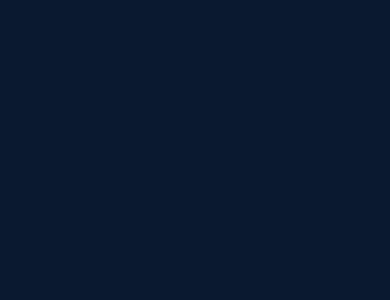
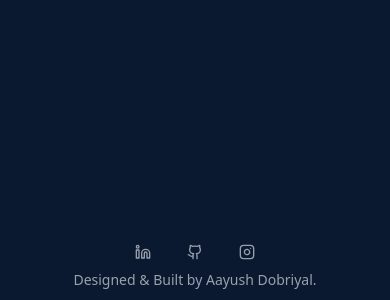
Before and after one commit to Tweekaayush/portfolio-2.0, a React (Vite) app: page / in a window 390 px wide. Shown: the part 3152-3452 px from the top of the page. Before the commit the page ends 3376 px from the top, so only its background shows below. Built offline with nearby package versions, Linux system fonts and the light colour scheme.

Commit message:
footer created

```diff
--- a/src/components/Footer.jsx
+++ b/src/components/Footer.jsx
@@ -1,8 +1,38 @@
 import React from 'react'
+import { Linkedin, Github, Instagram } from "lucide-react";
+
+const smi = [
+  {
+    name: "linkedin",
+    link: "https://linkedin.com",
+    icon: <Linkedin className='w-4 h-4 sm:w-5 sm:h-5'/>,
+  },
+  {
+    name: "github",
+    link: "https://github.com",
+    icon: <Github className='w-4 h-4 sm:w-5 sm:h-5' />,
+  },
+  {
+    name: "instagram",
+    link: "https://instagram.com",
+    icon: <Instagram className='w-4 h-4 sm:w-5 sm:h-5' />,
+  },
+];
 
 const Footer = () => {
   return (
-    <footer></footer>
+    <footer className='px-6.25 py-2.5 flex flex-col items-center text-gray-400'>
+      <ul className='flex md:hidden gap-4 sm:pb-2.5'>
+        {
+          smi.map((item)=>{
+            return <li key={item.name} className='p-2.5'>{item.icon}</li>
+          })
+        }
+      </ul>
+      <p className='text-sm sm:text-base sm:p-2.5'>
+        Designed & Built by Aayush Dobriyal.
+      </p>
+    </footer>
   )
 }
 
```
